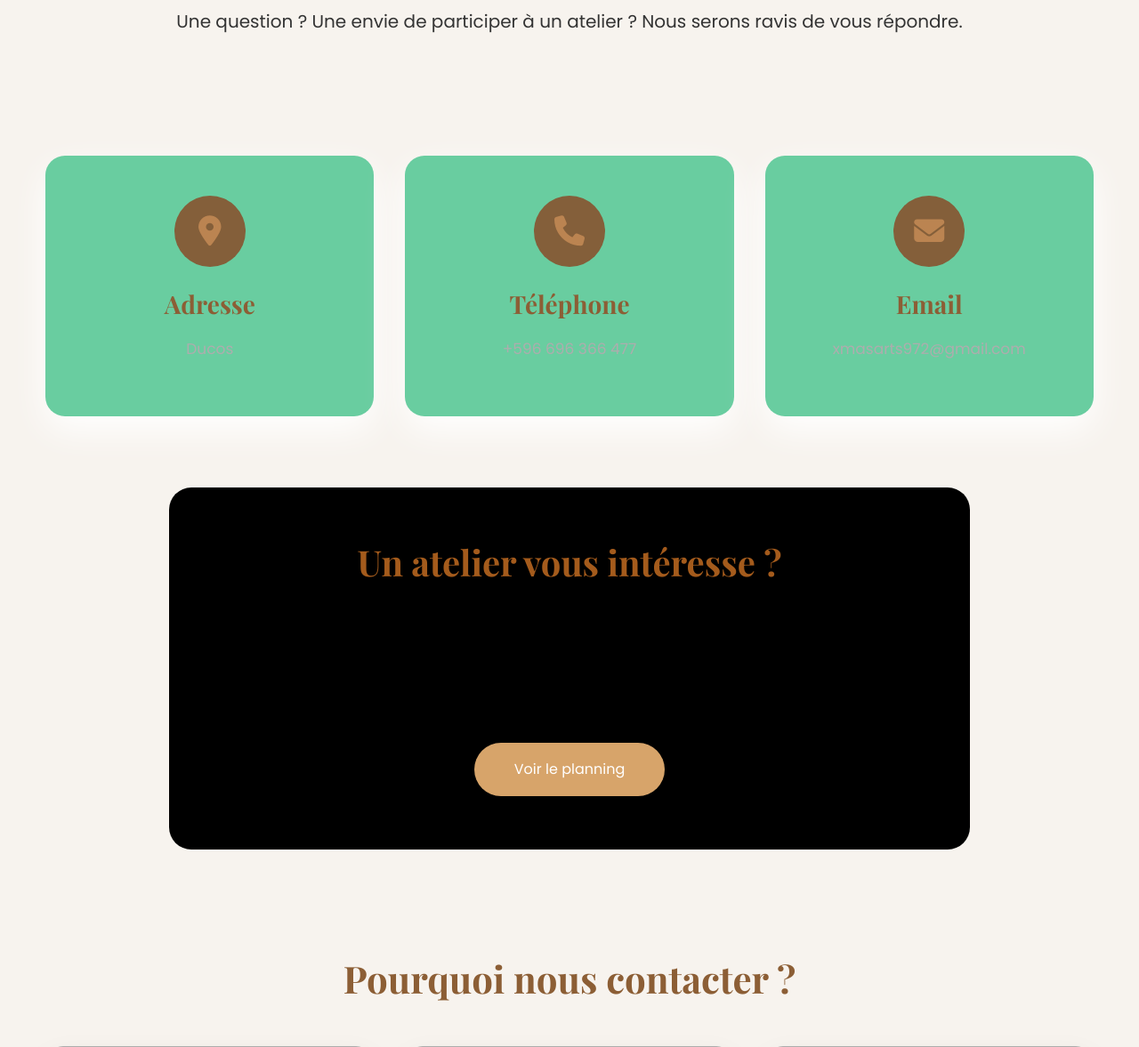
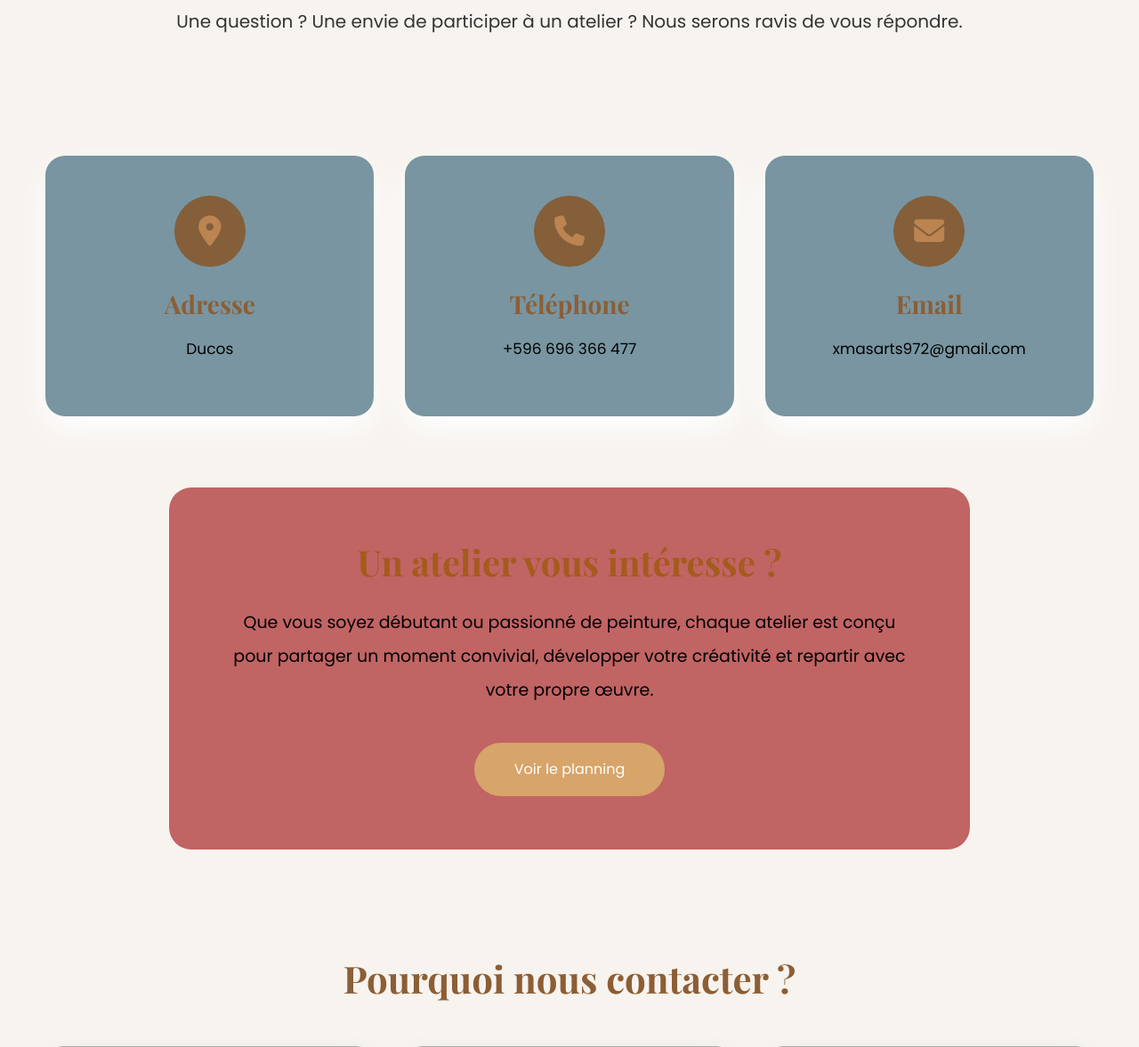
Before and after one commit to Chyrexx/atelier-peinture-site, a Flask app: page /contact in a window 1280 px wide. Shown: the part 252-1429 px from the top of the page at 89% size. Run offline with Flask 3, Linux system fonts and the light colour scheme; parts of the project's set-up code (start-up, migrations or seed data) failed here and were passed over.

Commit message:
Version finale du site

```diff
--- a/static/css/style.css
+++ b/static/css/style.css
@@ -474,7 +474,7 @@ footer{
 
 .contact-card{
 
-    background:rgb(105, 205, 160);
+    background:rgb(120, 149, 161);
 
     border-radius:22px;
 
@@ -540,7 +540,7 @@ footer{
 
 .contact-card p{
 
-    color:rgb(173, 173, 173);
+    color:rgb(0, 0, 0);
 
     line-height:1.8;
 
@@ -558,7 +558,7 @@ footer{
 
     text-align:center;
 
-    background:rgb(0, 0, 0);
+    background:rgb(193, 100, 100);
 
     padding:60px;
 
@@ -586,7 +586,7 @@ footer{
 
     line-height:2;
 
-    color:#000000;
+    color:rgb(0, 0, 0);
 
     margin-bottom:40px;
 
```
